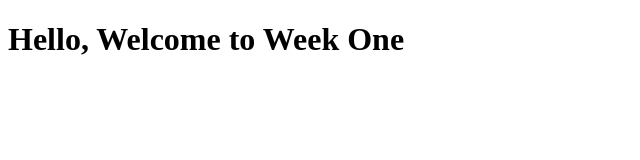
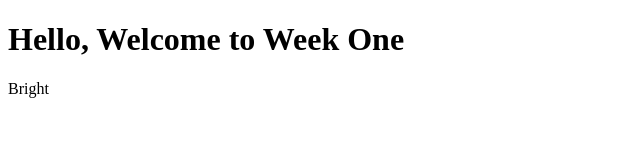
Before and after one commit to cs60apa/101-Web, a plain HTML site: page week-1/hello.html in a window 1280 px wide. Shown: the full height of the page, 0-640 px from the left. Drawn offline with Linux system fonts and the light colour scheme.

```diff
--- a/week-1/hello.html
+++ b/week-1/hello.html
@@ -7,5 +7,7 @@
 </head>
 <body>
     <h1>Hello, Welcome to Week One</h1>
+	<p>Bright </p>
+
 </body>
 </html>
```
Also changed, not shown: week-1/index.html (added), week-1/intro.html (added), 1 other file.
